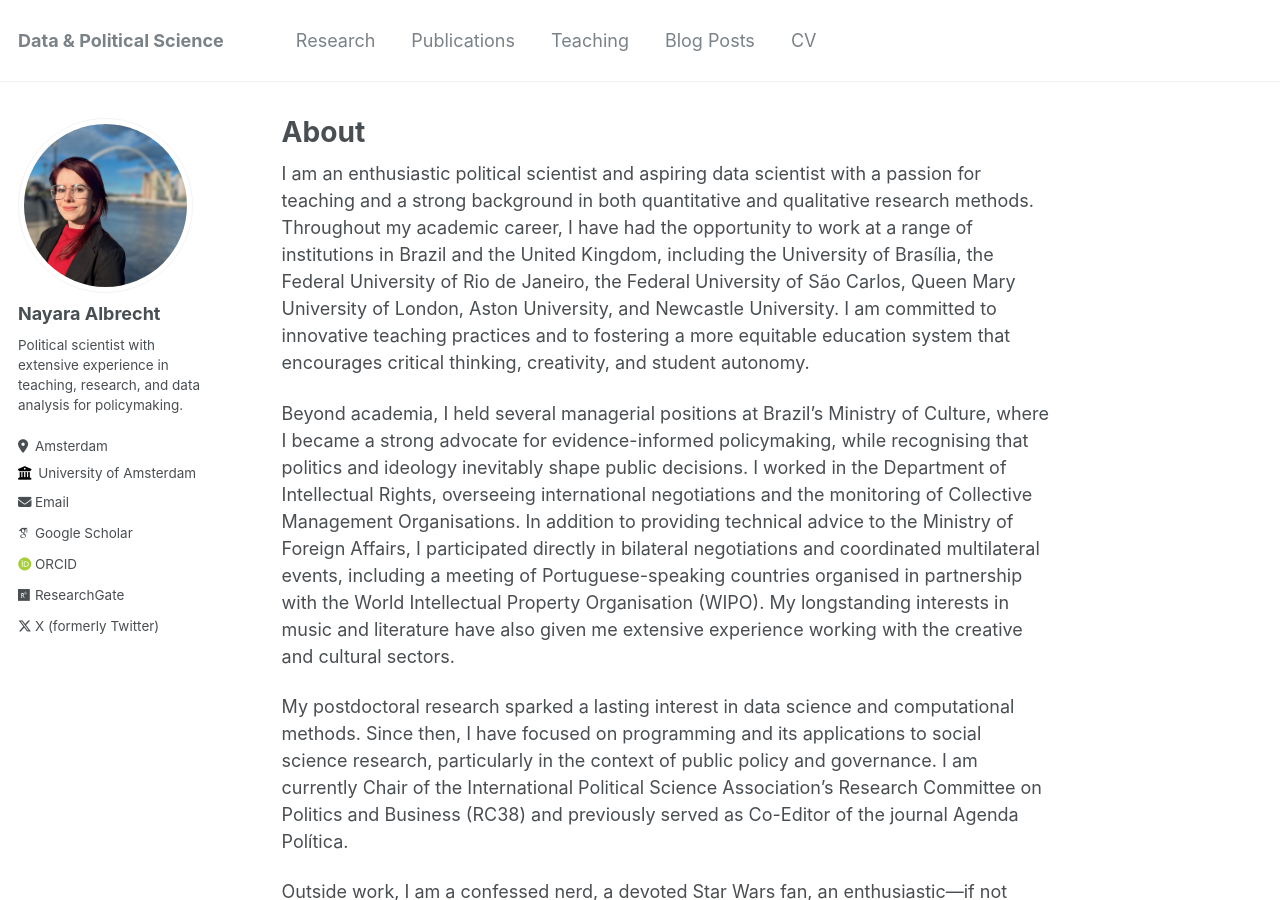
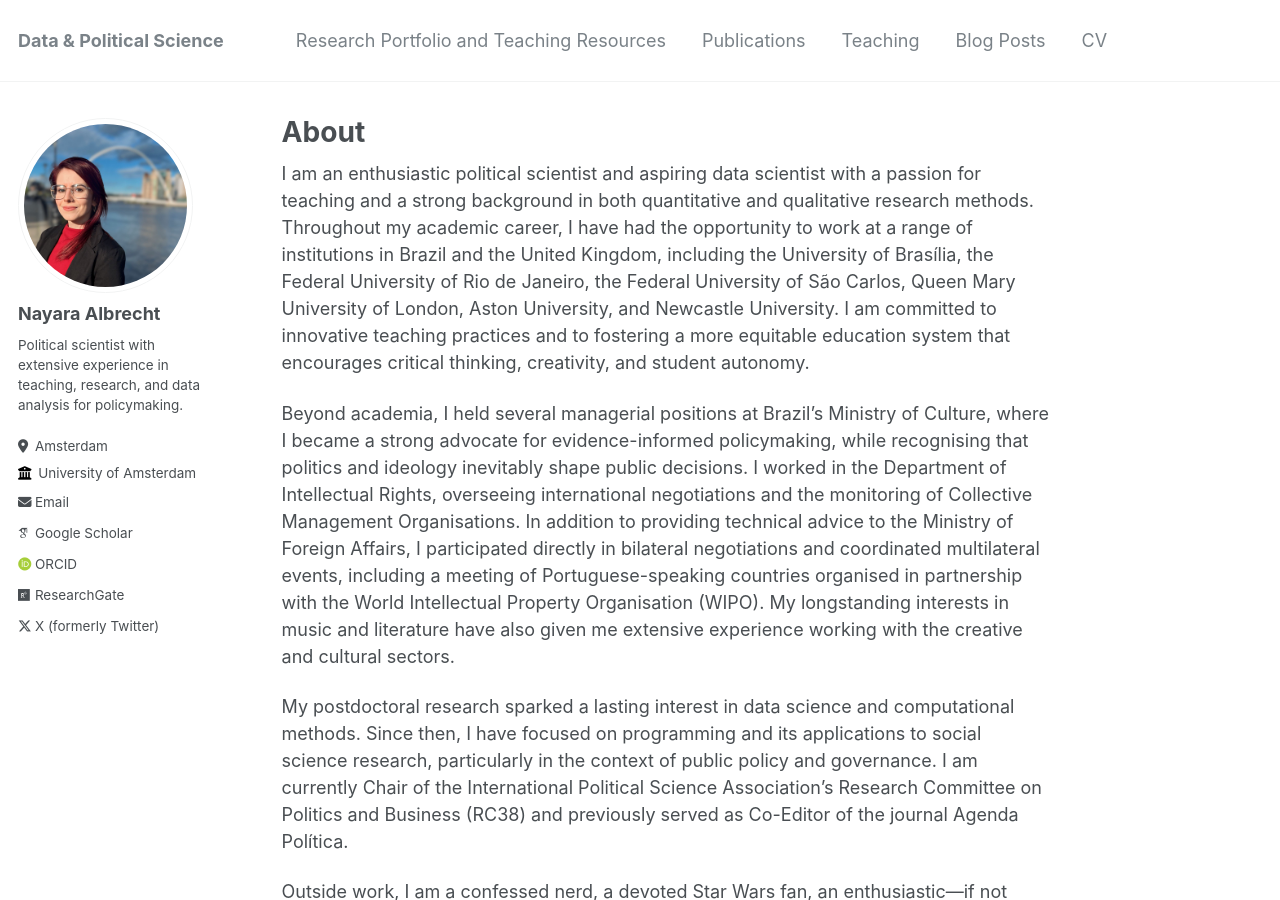
Before and after one commit to nayalbrecht/nayalbrecht.github.io, a Jekyll site: the page built from _pages/about.md, in a window 1280 px wide and 900 px high. Built offline with Jekyll 4.4.1, drawn with Linux system fonts in a browser that asks for light colours; some web fonts are replaced; a file with an impossible date is left out.

Commit message:
Update navigation.yml

```diff
--- a/_data/navigation.yml
+++ b/_data/navigation.yml
@@ -1,6 +1,6 @@
 # main links links
 main:
-  - title: "Research"
+  - title: "Research Portfolio and Teaching Resources"
     url: /portfolio/
 
   - title: "Publications"
```
